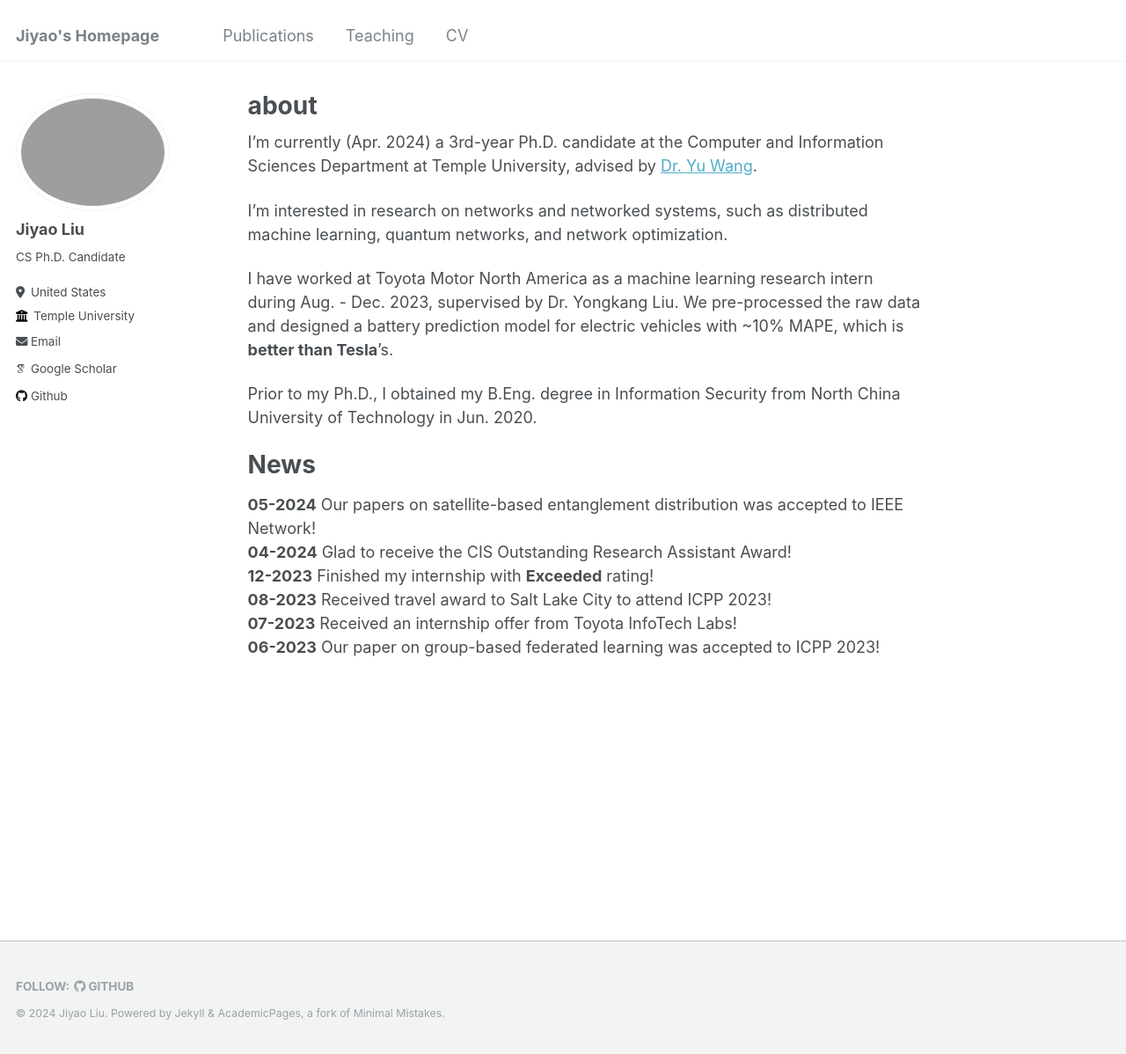
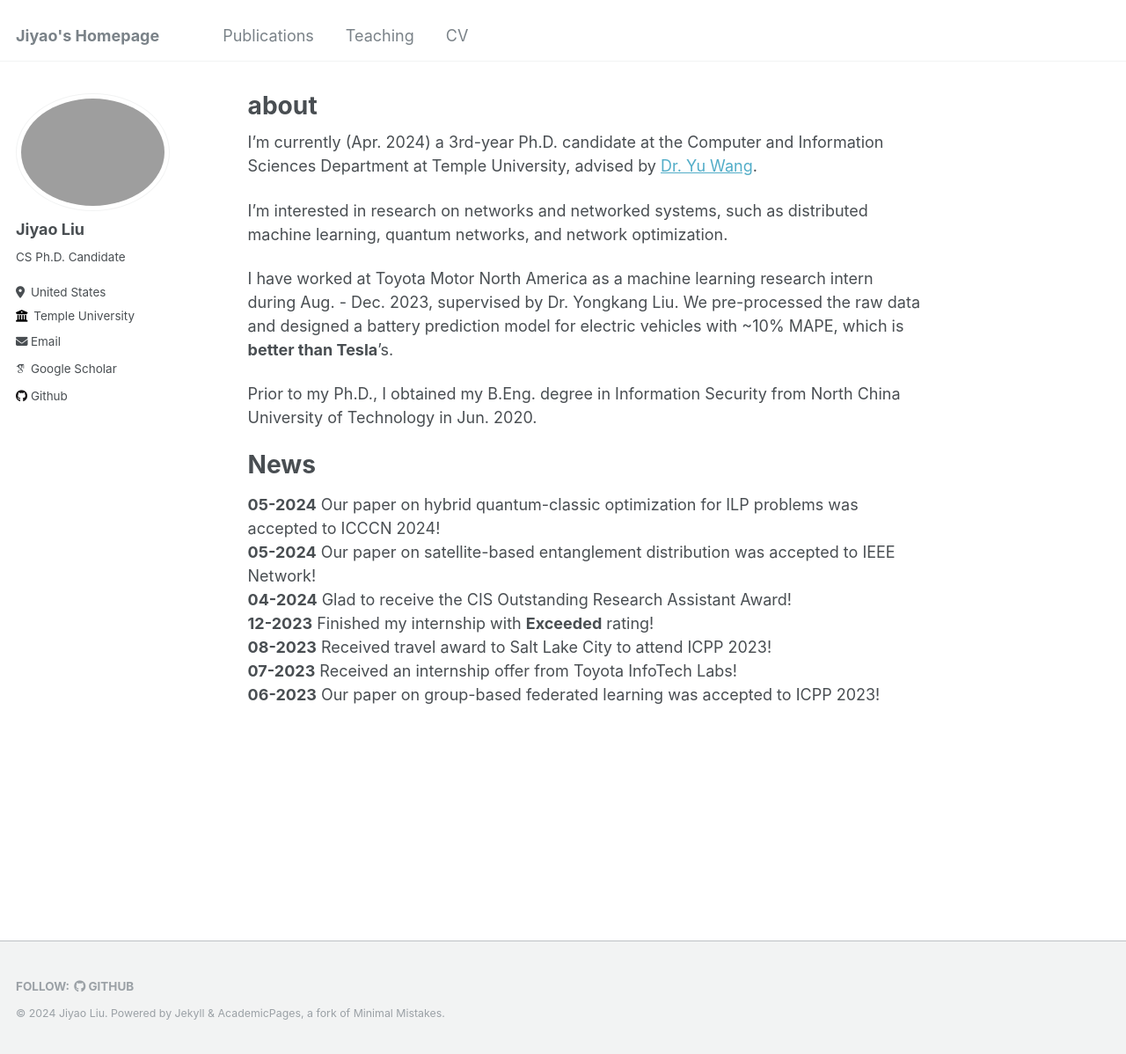
Before and after one commit to Jiyao17/jiyao17.github.io, a Jekyll site: the page built from _pages/about.md, in a window 1280 px wide and 1198 px high. Shown: the whole window at 88% size. Built offline with Jekyll 4.4.1, drawn with Linux system fonts in a browser that asks for light colours; some web fonts are replaced.

Commit message:
Update about.md

```diff
--- a/_pages/about.md
+++ b/_pages/about.md
@@ -18,7 +18,8 @@ Prior to my Ph.D., I obtained my B.Eng. degree in Information Security from Nort
 
 # News
 
-**05-2024**  Our papers on satellite-based entanglement distribution was accepted to IEEE Network!
+**05-2024**  Our paper on hybrid quantum-classic optimization for ILP problems was accepted to ICCCN 2024!
+**05-2024**  Our paper on satellite-based entanglement distribution was accepted to IEEE Network!
 **04-2024**  Glad to receive the CIS Outstanding Research Assistant Award!
 **12-2023**  Finished my internship with **Exceeded** rating!
 **08-2023**  Received travel award to Salt Lake City to attend ICPP 2023!
```
